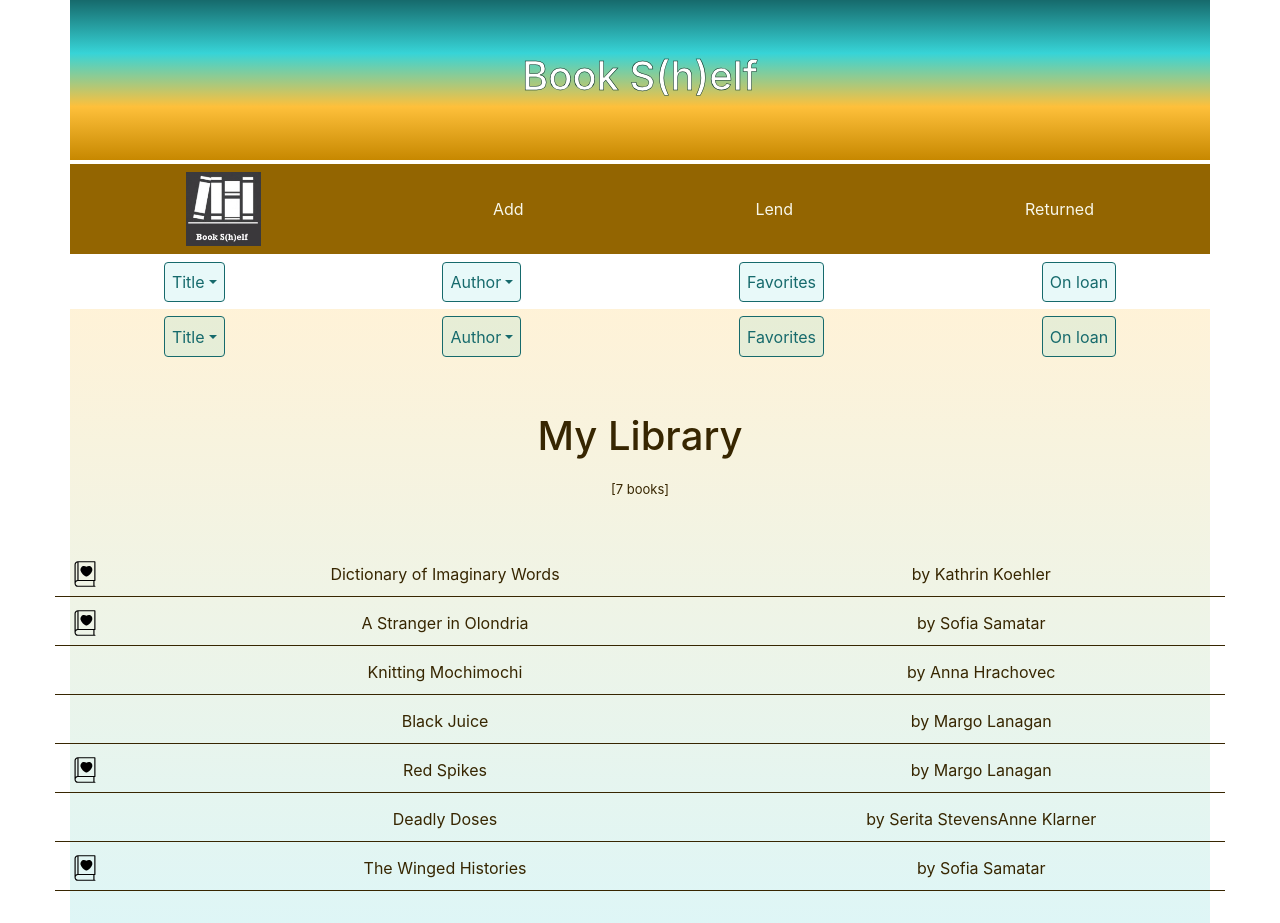
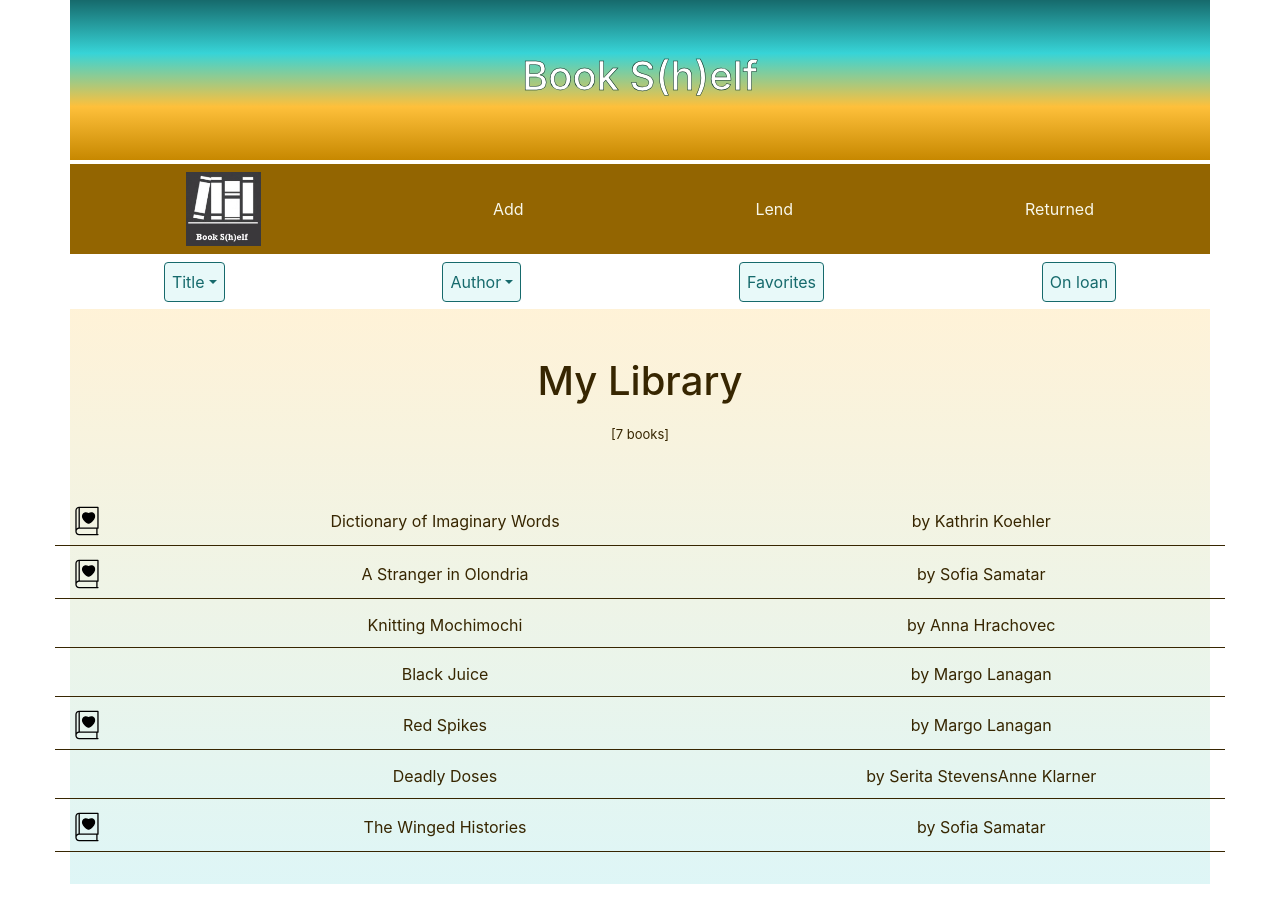
Before and after one commit to KRohrmeier/book-shelf, a React (Create React App) app: page / in a window 1280 px wide. After the commit the page ends 884 px from the top, so only its background shows below. Built offline with nearby package versions, Linux system fonts and the light colour scheme; data requests are answered from the project's data file.

Commit message:
[JSON-server] delete file; clean-up fave icon rendering; undid unsuccesful useReducer & context stuff

```diff
--- a/src/components/BookFilters.js
+++ b/src/components/BookFilters.js
@@ -1,4 +1,4 @@
-import React, { useState } from "react";
+import React from "react";
 import Row from 'react-bootstrap/Row';
 import DropdownButton from 'react-bootstrap/DropdownButton';
 import Button from 'react-bootstrap/Button';
@@ -6,23 +6,35 @@ import Button from 'react-bootstrap/Button';
 import './bookfilters.css';
 
 export function BookFilters() {
-
+  function handleClick(filterButton) {
+    console.log('** filter button pressed = ', filterButton);
+  }
   return (
       <Row className='filter-list'>
         <DropdownButton
-            id="dropdown-basic-button"
             title="Title"
             className="filter-button"
           >
         </DropdownButton>
         <DropdownButton
-            id="dropdown-basic-button"
             title="Author"
             className="filter-button"
           >
         </DropdownButton>
-        <Button className="filter-button">Favorites</Button>
-        <Button className="filter-button">On loan</Button>
+        <Button
+            id='favorites'
+            className="filter-button"
+            onClick={e => handleClick(e.target.id)}
+        >
+          Favorites
+        </Button>
+        <Button
+            id='onLoan'
+            className="filter-button"
+            onClick={e => handleClick(e.target.id)}
+        >
+          On loan
+        </Button>
       </Row>
   )
 }
--- a/src/components/Bookshelf.js
+++ b/src/components/Bookshelf.js
@@ -1,19 +1,18 @@
-import React, { useState } from "react";
+import React, { useContext } from "react";
 import { Row, Col } from "react-bootstrap";
 
-import BookFilters from './BookFilters';
-import heartBook from '../images/heart_book.svg';
 import './bookshelf.css';
 
 export function Bookshelf(props) {
   const bookList = props.bookList;
-  const filteredBookList = bookList.filter(book => book.onLoan);
+  const filteredOnLoanBookList = bookList.filter(book => book.onLoan);
+  const filteredFavoritesBookList = bookList.filter(book => book.favorite);
   console.log('Bookshelf props:bookList = ', bookList);
-  console.log('Bookshelf filtered bookList = ', filteredBookList);
+  console.log('Bookshelf onLoan bookList = ', filteredOnLoanBookList);
+  console.log('Bookshelf favorites bookList = ', filteredFavoritesBookList);
 
   return (
     <div className='bookshelf-container'>
-      <BookFilters/>
       <Row className='booktitle-row'>
         <Col xs={12}>
           <h1>My Library</h1>
@@ -26,7 +25,6 @@ export function Bookshelf(props) {
               <Col key={`${book.isbn}-favorite`} sm={1} className='favorite-col col'>
                 {book.favorite
                     ? <div className='favorite-book-icon'>
-                        <img id='favorite-book-id' src={heartBook} alt="favorite book"/>
                       </div>
                     : <div className='non-favorite-book'></div>
                 }
--- a/src/components/bookshelf.css
+++ b/src/components/bookshelf.css
@@ -26,15 +26,14 @@
 }
 
 .favorite-book-icon {
-  width: 2.75rem;
+  content: url('../images/heart_book.svg');
+  width: 2.5rem;
+  margin-left: 0.5rem;
 }
 
 .non-favorite-book {
   height: 2.25rem;
-}
-
-#favorite-book-id {
-  margin-left: 0.5rem;
+  width: 2.5rem;
 }
 
 #book-count {
--- a/src/info/books.json
+++ /dev/null
@@ -1,61 +0,0 @@
-{"books": [
-  {
-    "authors": ["Kathrin Koehler"],
-    "dateAdded": "2010-05-13",
-    "favorite": "true",
-    "genre":
-      [
-        "reference",
-        "imaginary",
-        "rare",
-        "first edition"
-      ],
-    "isbn": "9780000000000",
-    "onLoan": "false",
-    "pageCount": "100000",
-    "title": "Dictionary of Imaginary Words",
-    "borrowers":
-    [
-      "Leroy Jenkins"
-    ]
-  },
-  {
-    "authors": ["Margaret Atwood"],
-    "dateAdded": "1993-08-23",
-    "favorite": "true",
-    "genre":
-      [
-        "sci-fi",
-        "speculative",
-        "fiction",
-        "dystopian"
-      ],
-    "isbn": "9780395404256",
-    "onLoan": "true",
-    "pageCount": "234",
-    "title": "The Handmaid's Tale",
-    "borrowers":
-    [
-      "Leroy Jenkins",
-      "Martha Stewart",
-      "Neighbors in green house"
-    ]
-  },
-  {
-    "authors": ["Anna Hrachovec"],
-    "dateAdded": "2012-10-28",
-    "favorite": "false",
-    "genre":
-      [
-        "reference",
-        "knitting",
-        "crafting",
-        "hand-made"
-      ],
-    "isbn": "9780307587053",
-    "onLoan": "false",
-    "pageCount": "144",
-    "title": "Knitting Mochimochi",
-    "borrowers": []
-  }
-]}
```
